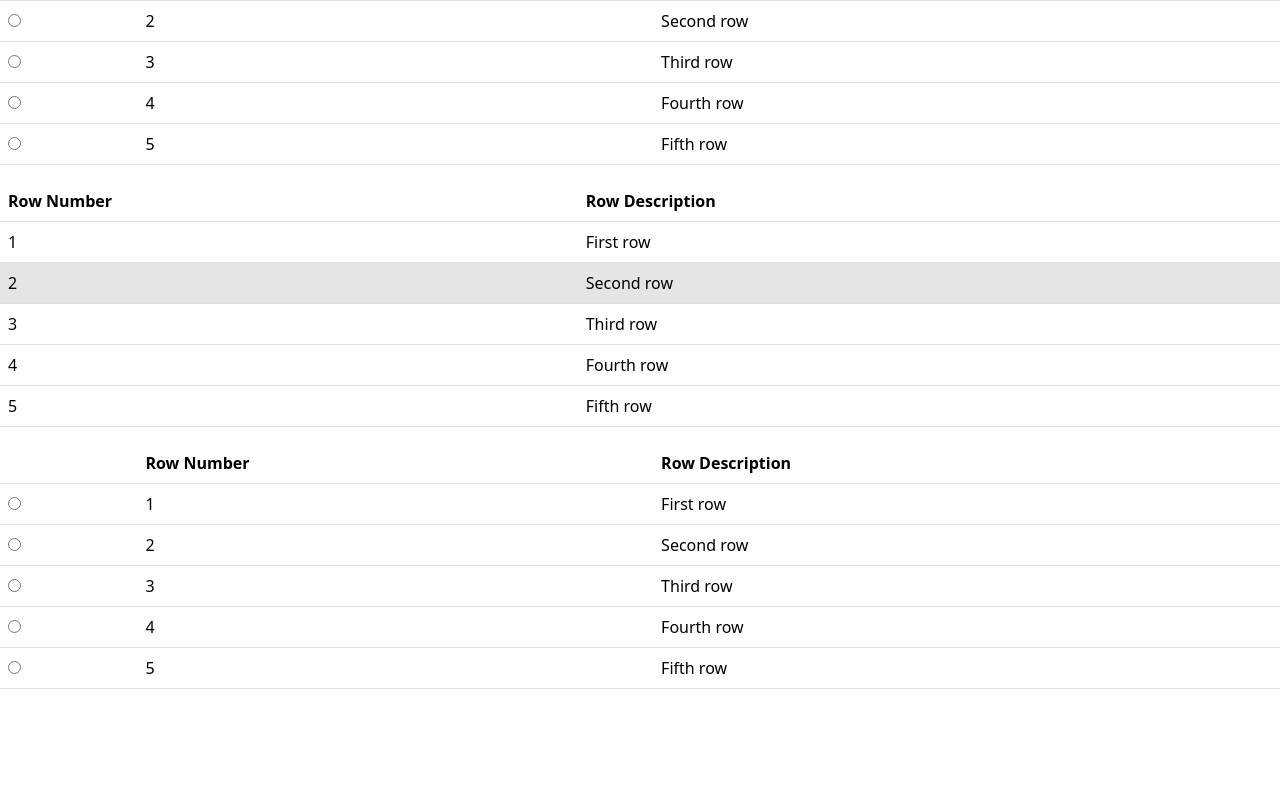
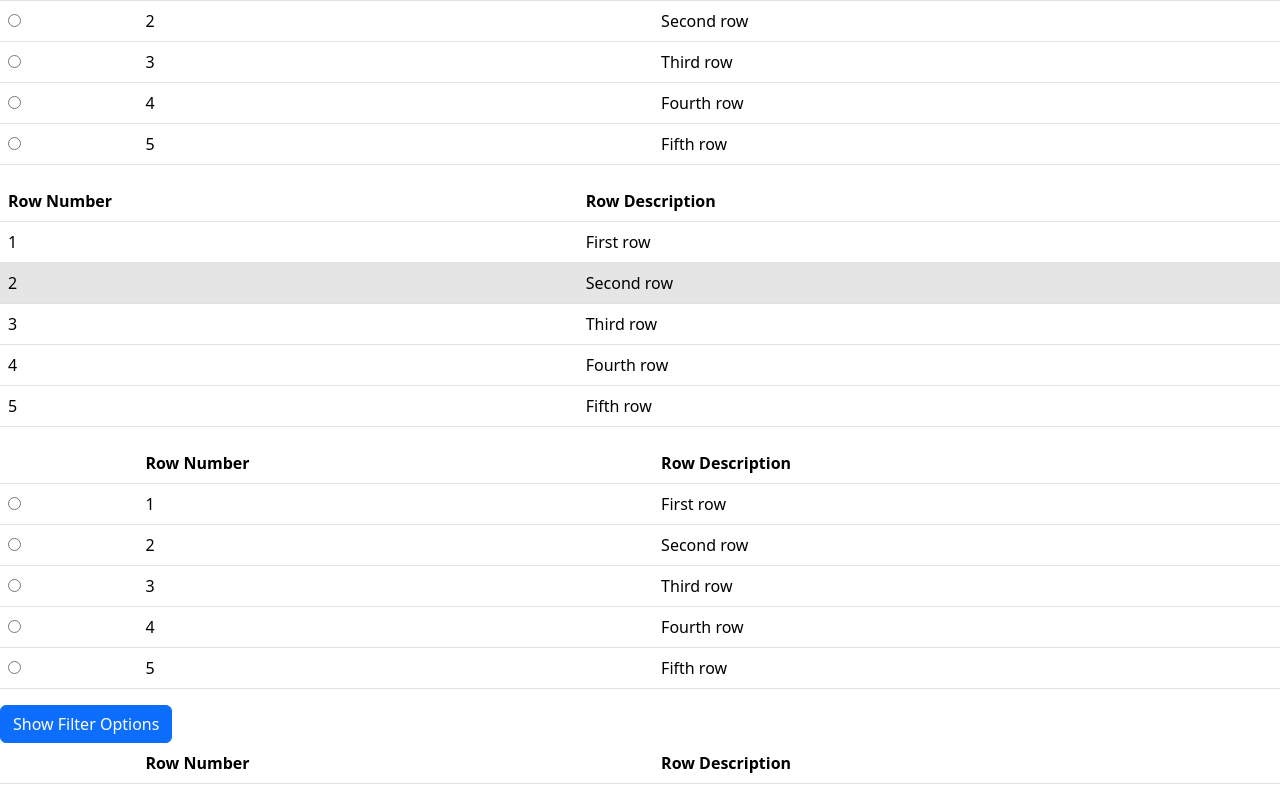
Before and after one commit to absreim/react-bootstrap-data-grid, a Next.js app: page /selection in a window 1280 px wide. Shown: the part 1653-2453 px from the top of the page. Before the commit the page ends 2358 px from the top, so only its background shows below. Built offline with nearby package versions, Linux system fonts and the light colour scheme.

Commit message:
Changed behavior of Select All table header cell so that it is disabled when no filtered rows are available to select

```diff
--- a/src/app/selection/MultiSelectionTestHarness.tsx
+++ b/src/app/selection/MultiSelectionTestHarness.tsx
@@ -1,17 +1,19 @@
 import { FC, useState } from "react";
-import Grid, { ColDef, MultiSelectModel, RowDef } from "@/grid";
+import Grid, { ColDef, FilterModel, MultiSelectModel, RowDef } from "@/grid";
 import { MultiSelectModelInitialState } from "@/app/selection/types";
 
 export interface MultiSelectionTestHarnessProps {
   rows: RowDef[];
   cols: ColDef[];
   initialState: MultiSelectModelInitialState;
+  filterModel?: FilterModel;
 }
 
 const MultiSelectionTestHarness: FC<MultiSelectionTestHarnessProps> = ({
   rows,
   cols,
   initialState,
+  filterModel
 }) => {
   const [selected, setSelected] = useState<number[]>(initialState.selected);
   const model: MultiSelectModel = {
@@ -19,7 +21,7 @@ const MultiSelectionTestHarness: FC<MultiSelectionTestHarnessProps> = ({
     selected,
     setSelected,
   };
-  return <Grid rows={rows} cols={cols} selectModel={model} />;
+  return <Grid rows={rows} cols={cols} selectModel={model} filterModel={filterModel} />;
 };
 
 export default MultiSelectionTestHarness;
--- a/src/app/selection/page.tsx
+++ b/src/app/selection/page.tsx
@@ -147,6 +147,34 @@ const Test: FC = () => {
           }}
         />
       </div>
+      <div data-testid="multi select no rows test container">
+        <MultiSelectionTestHarness
+          rows={rows}
+          cols={cols}
+          initialState={{
+            mode: "column",
+            type: "multi",
+            selected: [],
+          }}
+          filterModel={{
+            tableFilterState: {
+              rowNumber: {
+                type: "number",
+                scheme: "equals",
+                numValue: 0,
+                enabled: true,
+              },
+              rowDescription: {
+                type: "string",
+                scheme: "contains",
+                searchString: "",
+                enabled: false
+              },
+            },
+            setTableFilterState: () => {},
+          }}
+        />
+      </div>
     </>
   );
 };
--- a/src/grid/Grid.tsx
+++ b/src/grid/Grid.tsx
@@ -287,6 +287,7 @@ const Grid: FC<GridProps> = ({
                   selectType={selectModel.type}
                   onClick={selectAllOnClick}
                   selectionExists={selectionExists}
+                  totalRows={filteredRows.length}
                   additionalClasses={unwrappedTableModel.rowSelectColTh}
                 />
               )}
--- a/src/grid/selection/SelectAllHeaderCell.tsx
+++ b/src/grid/selection/SelectAllHeaderCell.tsx
@@ -9,6 +9,7 @@ interface SelectAllHeaderCellProps {
   onClick: () => void;
   selectType: SelectType;
   selectionExists: boolean;
+  totalRows: number;
   additionalClasses?: string[];
 }
 
@@ -22,7 +23,12 @@ interface SelectAllHeaderCellProps {
 const getSelectIcon: (
   selectMode: SelectType,
   existingSelection: boolean,
-) => ReactNode = (selectMode, existingSelection) => {
+  noRows: boolean
+) => ReactNode = (selectMode, existingSelection, noRows) => {
+  if (noRows) {
+    return arrowPlaceholder;
+  }
+
   if (existingSelection) {
     return deselectAll;
   }
@@ -55,9 +61,11 @@ const SelectAllHeaderCell: FC<SelectAllHeaderCellProps> = ({
   onClick,
   selectType,
   selectionExists,
+  totalRows,
   additionalClasses,
 }) => {
-  const disabled = selectType === "single" && !selectionExists;
+  const noRows = totalRows === 0;
+  const disabled = noRows || (selectType === "single" && !selectionExists);
 
   const description = getCellAriaDescription(selectType, selectionExists);
 
@@ -76,7 +84,7 @@ const SelectAllHeaderCell: FC<SelectAllHeaderCellProps> = ({
       )}
       onClick={onClick}
     >
-      {getSelectIcon(selectType, selectionExists)}
+      {getSelectIcon(selectType, selectionExists, noRows)}
     </th>
   );
 };
```
Also changed, not shown: 2 other files (tests, documents, lock files or other folders).
